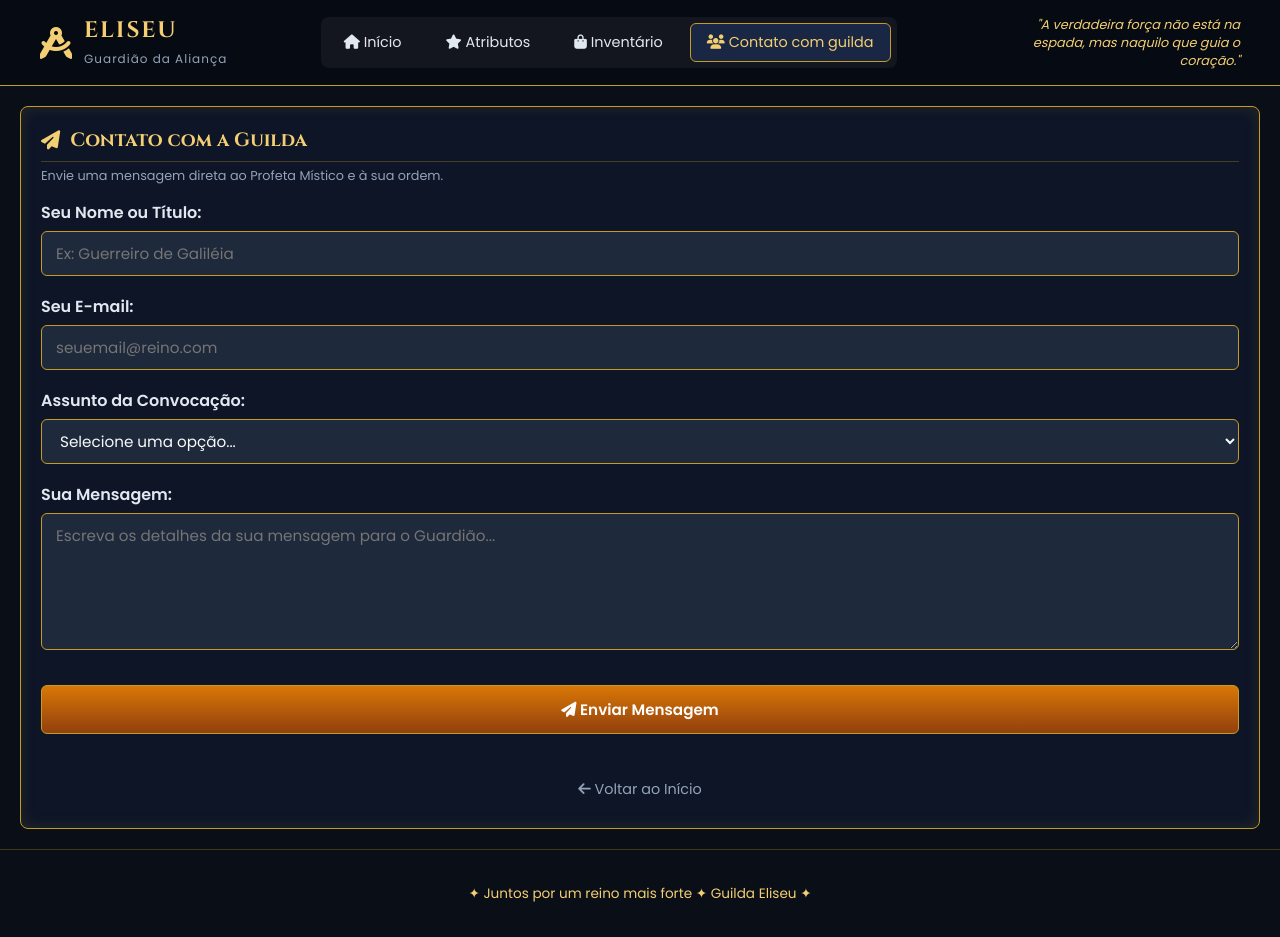
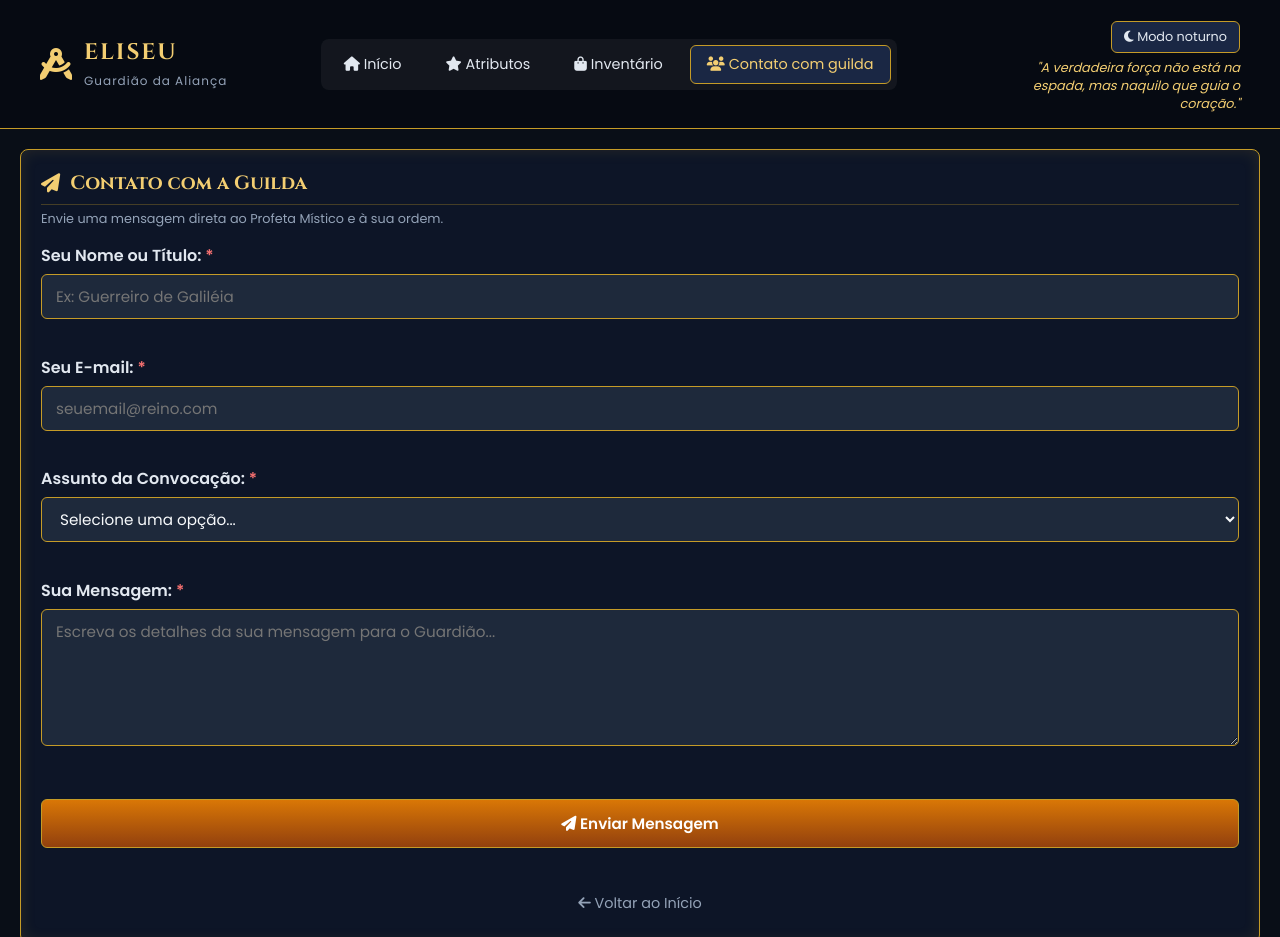
Before and after one commit to camargoray16-source/ficha-heroi, a plain HTML site: page contato.html in a window 1280 px wide. Shown: the top 937 px of the page. Drawn offline with Linux system fonts and the light colour scheme.

Commit message:
Update contato.html

```diff
--- a/contato.html
+++ b/contato.html
@@ -22,15 +22,22 @@
       </div>
     </div>
 
-    <nav class="menu-navegacao">
+    <!-- Botão hambúrguer (visível só em telas pequenas) -->
+    <button type="button" id="btn-menu" class="btn-menu" aria-label="Abrir menu" aria-expanded="false" aria-controls="menu-nav">
+      <i class="fa-solid fa-bars"></i>
+    </button>
+
+    <nav id="menu-nav" class="menu-navegacao">
       <a href="index.html#sobre" class="link-nav"><i class="fa-solid fa-house"></i> Início</a>
       <a href="index.html#atributos" class="link-nav"><i class="fa-solid fa-star"></i> Atributos</a>
       <a href="index.html#inventario" class="link-nav"><i class="fa-solid fa-bag-shopping"></i> Inventário</a>
       <a href="contato.html" class="link-nav ativo"><i class="fa-solid fa-users"></i> Contato com guilda</a>
     </nav>
 
-    <div class="citacao-topo">
-      "A verdadeira força não está na espada, mas naquilo que guia o coração."
+    <div class="header-direita">
+      <span id="saudacao" class="saudacao" aria-live="polite"></span>
+      <button type="button" id="btn-tema" class="btn-tema" aria-pressed="false"><i class="fa-solid fa-moon"></i> <span>Modo noturno</span></button>
+      <div class="citacao-topo">"A verdadeira força não está na espada, mas naquilo que guia o coração."</div>
     </div>
   </header>
 
@@ -40,24 +47,23 @@
       <h2><i class="fa-solid fa-paper-plane"></i> Contato com a Guilda</h2>
       <p class="guilda-sub">Envie uma mensagem direta ao Profeta Místico e à sua ordem.</p>
 
-     <!-- 1. COLE O IFRAME AQUI (ANTES DO FORM) -->
-    <iframe name="iframe-envio" style="display:none;" onload="if(window.formularioEnviado){ document.getElementById('form-guilda').reset(); alert('Mensagem enviada com sucesso!'); }"></iframe>
-
-    <!-- 2. ALTERE A TAG FORM PARA FICAR COM TARGET E ID -->
-    <form id="form-guilda" action="https://formspree.io/f/seu_id_aqui" method="POST" target="iframe-envio" onclick="window.formularioEnviado = true;" class="form-guilda">
+      <!-- novalidate: desliga a validação padrão do navegador; quem valida é o JavaScript -->
+      <form id="form-guilda" class="form-guilda" action="https://formspree.io/f/mppdzrov" method="POST" novalidate>
 
         <div class="campo">
-        <label for="nome">Seu Nome ou Título:</label>
-        <input type="text" id="nome" name="nome" placeholder="Ex: Guerreiro de Galiléia" required>
+          <label for="nome">Seu Nome ou Título: <span class="obrig">*</span></label>
+          <input type="text" id="nome" name="nome" placeholder="Ex: Guerreiro de Galiléia" autocomplete="name" required>
+          <small class="erro" id="erro-nome"></small>
         </div>
 
         <div class="campo">
-        <label for="email">Seu E-mail:</label>
-        <input type="email" id="email" name="email" placeholder="seuemail@reino.com" required>
+          <label for="email">Seu E-mail: <span class="obrig">*</span></label>
+          <input type="email" id="email" name="email" placeholder="seuemail@reino.com" autocomplete="email" required>
+          <small class="erro" id="erro-email"></small>
         </div>
 
         <div class="campo">
-        <label for="assunto">Assunto da Convocação:</label>
+          <label for="assunto">Assunto da Convocação: <span class="obrig">*</span></label>
           <select id="assunto" name="assunto" required>
             <option value="" disabled selected>Selecione uma opção...</option>
             <option value="Pedido de Cura">Pedido de Cura e Purificação</option>
@@ -66,22 +72,26 @@
             <option value="Solicitação de Recursos">Solicitação de Recursos e Mantimentos</option>
             <option value="Outro Assunto">Outro Assunto</option>
           </select>
+          <small class="erro" id="erro-assunto"></small>
         </div>
 
         <div class="campo">
-        <label for="mensagem">Sua Mensagem:</label>
+          <label for="mensagem">Sua Mensagem: <span class="obrig">*</span></label>
           <textarea id="mensagem" name="mensagem" rows="5" placeholder="Escreva os detalhes da sua mensagem para o Guardião..." required></textarea>
+          <small class="erro" id="erro-mensagem"></small>
         </div>
 
+        <!-- Mensagem geral de sucesso / erro (sem alert) -->
+        <p id="status-form" class="status-form" role="status" aria-live="polite"></p>
+
         <div class="botoes-formulario">
-        <button type="submit" class="btn-guilda">
+          <button type="submit" class="btn-guilda" id="btn-enviar">
             <i class="fa-solid fa-paper-plane"></i> Enviar Mensagem
           </button>
           <a href="index.html#guilda" class="btn-guilda-voltar">
             <i class="fa-solid fa-arrow-left"></i> Voltar ao Início
           </a>
         </div>
-
       </form>
     </section>
   </main>
@@ -91,5 +101,6 @@
     <p>✦ Juntos por um reino mais forte ✦ Guilda Eliseu ✦</p>
   </footer>
 
+  <script src="script.js"></script>
 </body>
 </html>
```
Lines whose indentation alone changed are shown as unchanged.
